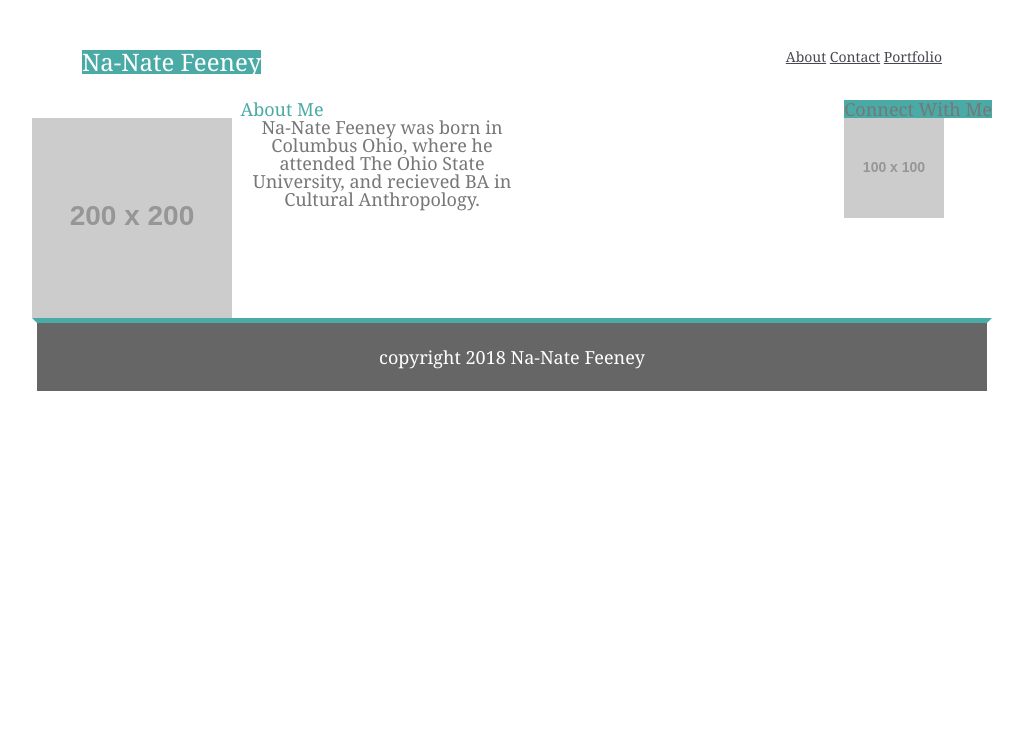
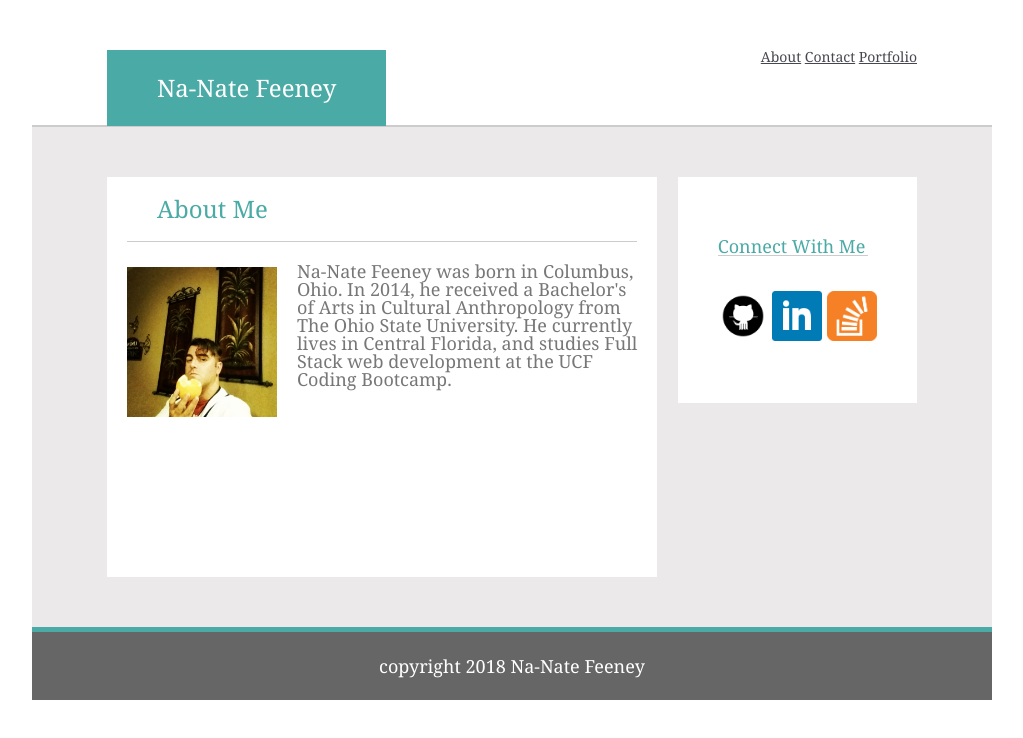
Before and after one commit to cidgage/cidgage.github.io, a plain HTML site: page index.html in a window 1280 px wide. Shown: the whole page, without its empty margins (128-1151 px from the left). Drawn offline with Linux system fonts and the light colour scheme; placeholder pictures from the web are drawn by us.

Commit message:
About Me

```diff
--- a/assets/css/style.css
+++ b/assets/css/style.css
@@ -13,37 +13,62 @@ body{
 
 header{
     background: #ffffff;
-    padding: 50px;
+    padding: 50px 75px;
+    border-bottom-style: solid;
+    border-width: 2px;
+    border-color: #cccccc;
+    height: 25px;
 }
 
 footer{
     background: #666666;
     padding: 25px;
-    border-style: solid;
+    border-top-style: solid;
     border-width: 5px;
-    border-top-color: #4aaaa5;
+    border-color: #4aaaa5;
     color: #ffffff;
-}
-
-img{
-    float: left;
-    content:200x200;
 }
 
 h1{
     float: left;
     background: #4aaaa5;
+    margin-bottom: 0px;
+    padding: 26px 50px;
     color: #ffffff;
     font-size: 24px;
 }
 
 h2{
+    text-align: left;
+    background: #ffffff;
+    width: 450px;
+    margin-left: 20px;
+    padding: 20px 30px;
+    border-bottom-style: solid;
+    border-width: 1px;
+    border-color: #cccccc;
+    font-size: 24px;
+    font: bold;
     color: #4aaaa5;
 
 }
 
 h3{
-    background: #4aaaa5;
+    text-align: left;
+    margin-bottom: 20px;
+    background: #ffffff;
+    width: 150px;
+    border-bottom-style: solid;
+    border-width: 1px;
+    border-color: #cccccc;
+    font-size: 18px;
+    font: bold;
+    color: #4aaaa5;
+}
+
+p{
+    text-align: left;
+    margin: 20px 10px 150px 190px;
 }
 
 nav{
@@ -59,26 +84,21 @@ a:hover{
     color: rgb(34, 31, 31)
 }
 
-section{
-    width: 500px;
-}
-
 .container{
     position: relative;
-    background-color: #ffffff;
-    border-top-color: #dddddd;
-    border-width: 5px;
-    width: ;
-    margin: ;
+    background-color: #ebe9e9;
+    text-align: center;
+    height: 500px;
 }
 
 .aside{
     position: absolute;
-    top: 0;
-    right: 0;
+    top: 50px;
+    right: 75px;
+    background: #ffffff;
     margin: ;
     border: ;
-    padding:  ;
+    padding:  60px 40px;
 }
 
 .clearfix::after {
@@ -86,3 +106,41 @@ section{
     display: block;
     clear: both;
 }
+
+#main-bio {
+    position: absolute;
+    top: 50px;
+    left: 75px;
+    background: #ffffff;
+    height: 400px;
+    width: 550px;
+}
+
+#main-bio-image{
+    position: absolute;
+    top: 90px;
+    left: 20px;
+    height: 150px;
+    width: 150px;
+}
+
+#ghl{
+    margin-top: 15px;
+    margin-bottom: 0px;
+    height: 50px;
+    width: 50px;
+}
+
+#lil{
+    margin-top: 15px;
+    margin-bottom: 0px;
+    height: 50px;
+    width: 50px;
+}
+
+#sol{
+    margin-top: 15px;
+    margin-bottom: 0px;
+    height: 50px;
+    width: 50px;
+}
--- a/index.html
+++ b/index.html
@@ -27,16 +27,18 @@
 
             <h2>About Me</h2>
 
-            <img id= "main-bio-image" src="https://placehold.it/200x200" alt="Na-Nate">
+            <img id= "main-bio-image" src="./assets/images/main-image.jpg" alt="Na-Nate">
 
             <p>
-                Na-Nate Feeney was born in Columbus Ohio, where he attended The Ohio State University, and recieved BA in Cultural Anthropology.
+                Na-Nate Feeney was born in Columbus, Ohio. In 2014, he received a Bachelor's of Arts in Cultural Anthropology from The Ohio State University. He currently lives in Central Florida, and studies Full Stack web development at the UCF Coding Bootcamp.
             </p>
         </section>
 
         <div class="aside">
             <h3>Connect With Me</h3>
-            <img src="https://placehold.it/100x100" alt="PH">
+            <img id="ghl" src="./assets/images/git_hub_logo.png" alt="GH">
+            <img id="lil" src="./assets/images/linked_in_logo.png" alt="LI">
+            <img id="sol" src="./assets/images/stack_overflow_logo.png" alt="SO">
 
         </div>
     </div>
@@ -44,7 +46,7 @@
 
     <footer class="clearfix">
 
-        <h5>copyright 2018 Na-Nate Feeney</h5>
+        <h6>copyright 2018 Na-Nate Feeney</h6>
     </footer>
 </body>
 
```
Also changed, not shown: contact.html (+19 -9 lines), portfolio.html (+20 -10 lines), assets/images/git_hub_logo.png (renamed from assets/images/Git Hub Logo.png), assets/images/linked_in_logo.png (renamed from assets/images/Linked IN Logo.png), assets/images/main-image.jpg (added), assets/images/stack_overflow_logo.png (renamed from assets/images/Stack Overflow Logo.png).
